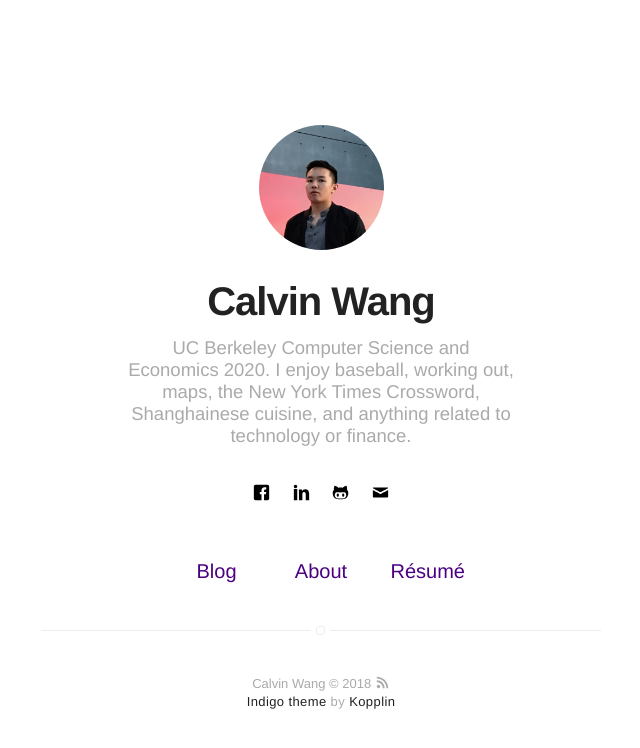
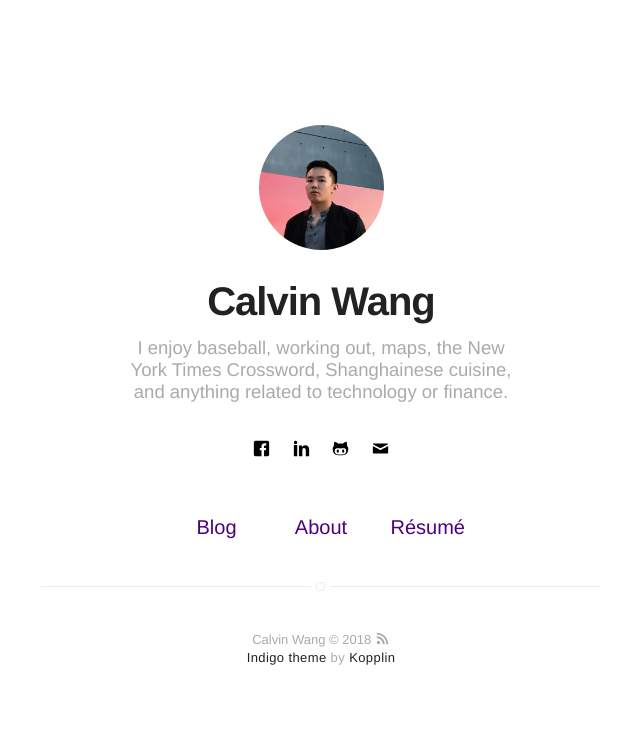
Before and after one commit to calvinwang/itscalvinwang.github.io, a Jekyll site: the page built from index.html, in a window 1280 px wide. Shown: the top 748 px of the page, without its empty margins (319-959 px from the left). Built offline with Jekyll 4.4.1, drawn with Linux system fonts in a browser that asks for light colours; part of the change alters nothing that is shown.

Commit message:
Updated _config.yml

```diff
--- a/_config.yml
+++ b/_config.yml
@@ -1,6 +1,6 @@
 # main text of home
 name: Calvin Wang
-bio: UC Berkeley Computer Science and Economics 2020. I enjoy baseball, working out, maps, the New York Times Crossword, Shanghainese cuisine, and anything related to technology or finance.
+bio: I enjoy baseball, working out, maps, the New York Times Crossword, Shanghainese cuisine, and anything related to technology or finance.
 
 # twitter summary info
 description: A blog featuring my random musings and whatnot.
@@ -14,7 +14,7 @@ picture: assets/images/itsmecalvin.jpg
 # and specify source (external or local).
 resume: true
 resume-external: false
-resume-url: assets/calvin_wang_resumé_12_29_17
+resume-url: assets/calvin_wang_resumé_12_29_17.pdf
 
 url: https://itscalvinwang.github.io
 # your url: http://USERNAME.github.io
@@ -30,19 +30,19 @@ permalink: /:title/
 
 # if you don't want comments in your posts, leave categories empty
 disqus:
-  shortname: mydisqus # enter this from your disqus account
+  shortname: disqus_MbtdlnKBGs # enter this from your disqus account
   categories: [blog, project] # only show disqus for posts that have these categories
 
 # if you don't have any of social below, comment the line
-facebook: https://www.facebook.com/calvin.wang.35
+facebook: calvin.wang.35
 # twitter: mytwitter
 # google: mygoogle
 # instagram: myinstagram
 # pinterest: mypinterest
-linkedin: https://www.linkedin.com/in/calvin-wang-4b2527134/
+linkedin: calvin-wang-4b2527134/
 # youtube: myyoutube
 # spotify: myspotify
-github: https://github.com/itscalvinwang
+github: itscalvinwang
 # lastfm: mylastfm
 # stackoverflow: 7044681/mystackoverflow
 # quora: userquora
```
